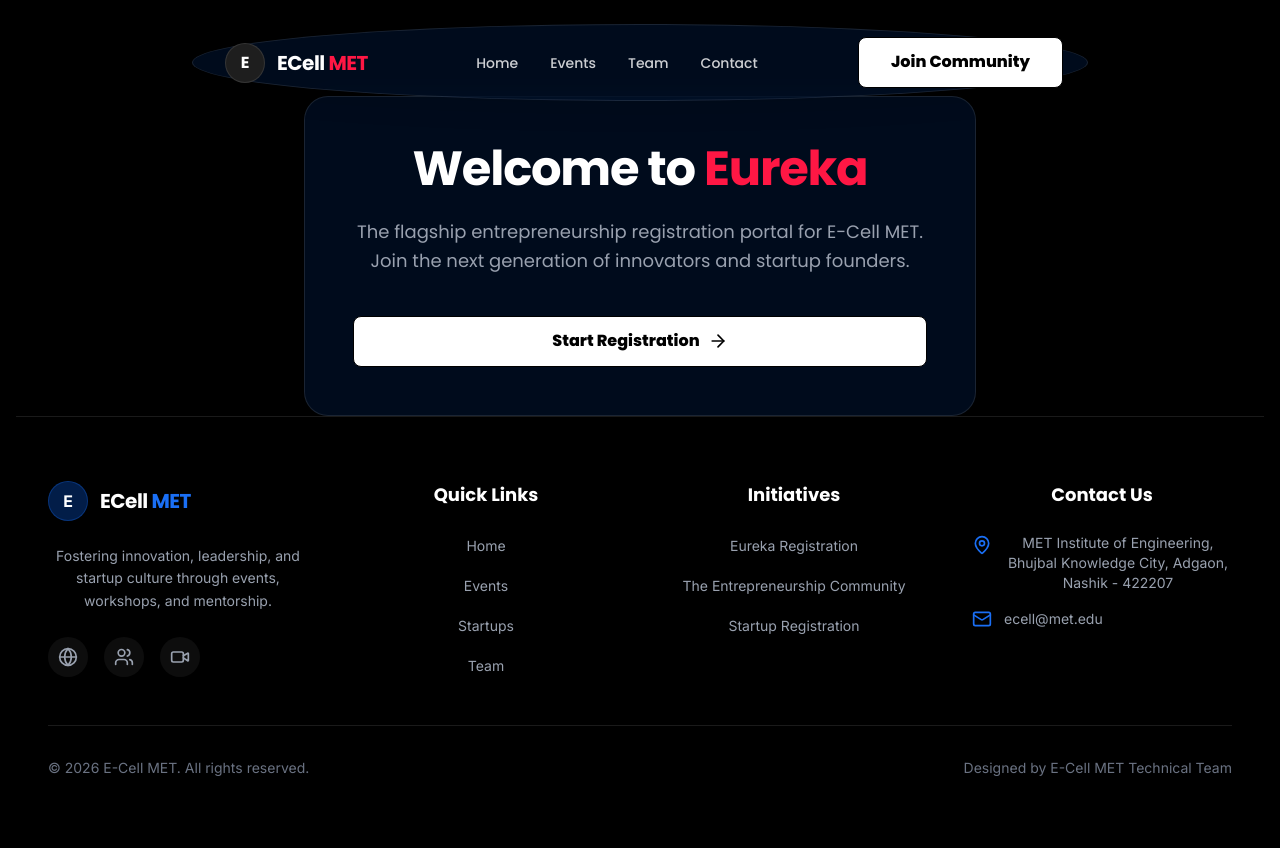
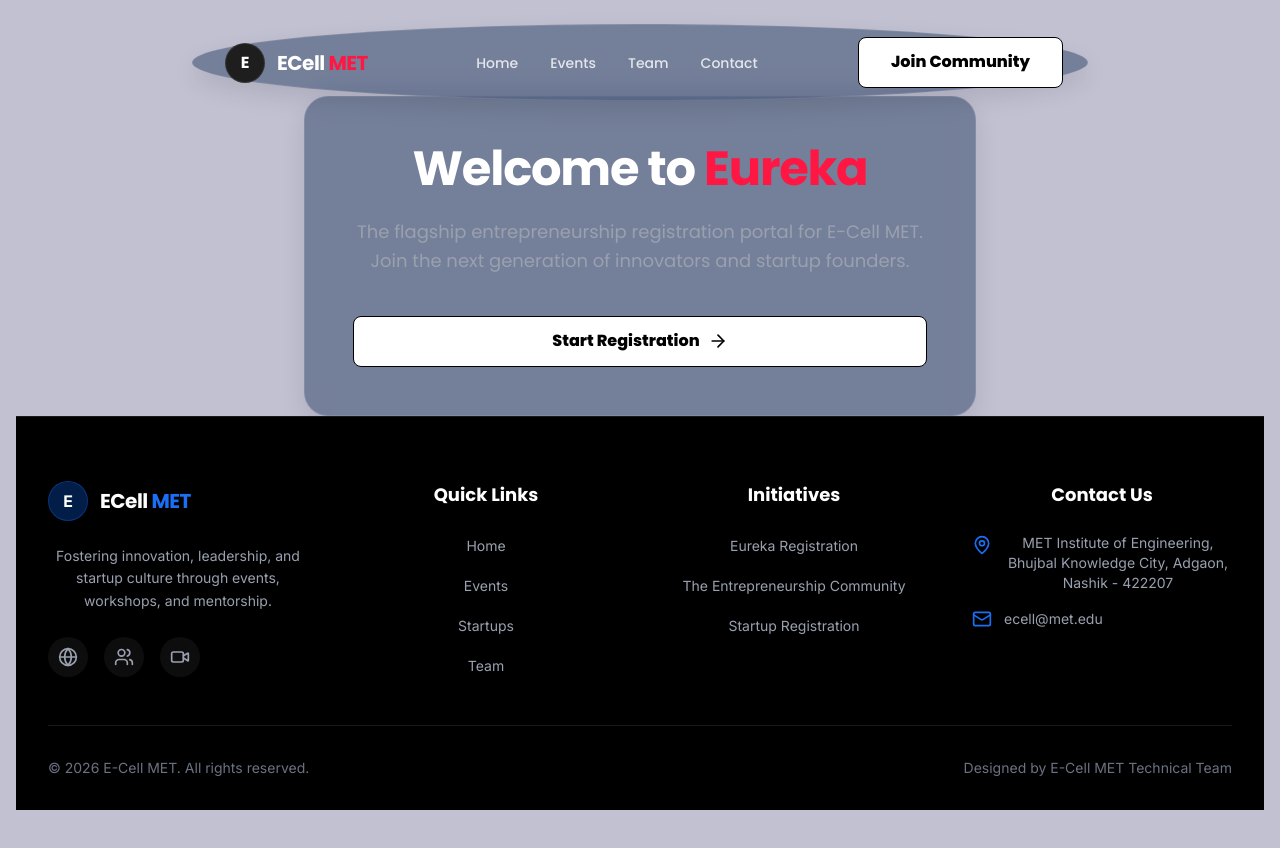
Before and after one commit to Relvixx/Eurekha_Registration_Form, a Next.js app: page / in a window 1280 px wide. Shown: the top 848 px of the page. Built offline with nearby package versions, Linux system fonts and the light colour scheme.

Commit message:
feat: initialize project with tailwind css design system and root layout structure

```diff
--- a/src/app/globals.css
+++ b/src/app/globals.css
@@ -1,7 +1,7 @@
 @import "tailwindcss";
 
 @theme {
-  --color-background: #000000;
+  --color-background: #C2C1D2;
   --color-surface: #021D48;
   --color-surface-secondary: #1A1A2E;
 
@@ -38,7 +38,7 @@
 }
 
 :root {
-  --background: #000000;
+  --background: #C2C1D2;
   --foreground: #FFFFFF;
 }
 
--- a/src/app/layout.tsx
+++ b/src/app/layout.tsx
@@ -32,7 +32,7 @@ export default function RootLayout({
   return (
     <html lang="en" className="scroll-smooth">
       <body
-        className={`${inter.variable} ${poppins.variable} font-poppins antialiased min-h-screen flex flex-col relative bg-black`}
+        className={`${inter.variable} ${poppins.variable} font-poppins antialiased min-h-screen flex flex-col relative bg-[#C2C1D2]`}
       >
         <main className="flex-1 flex flex-col">
           {children}
```
